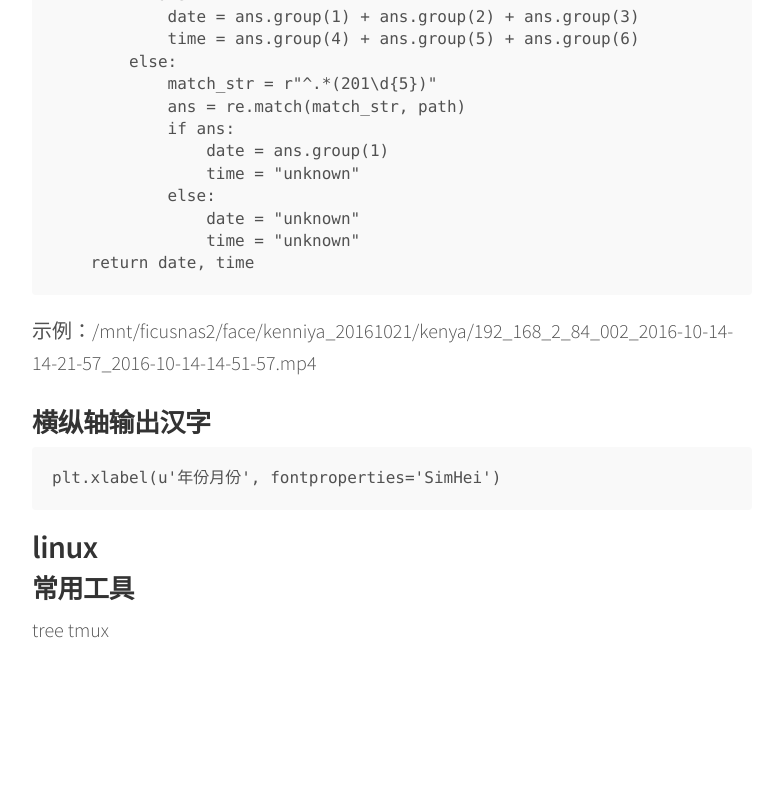
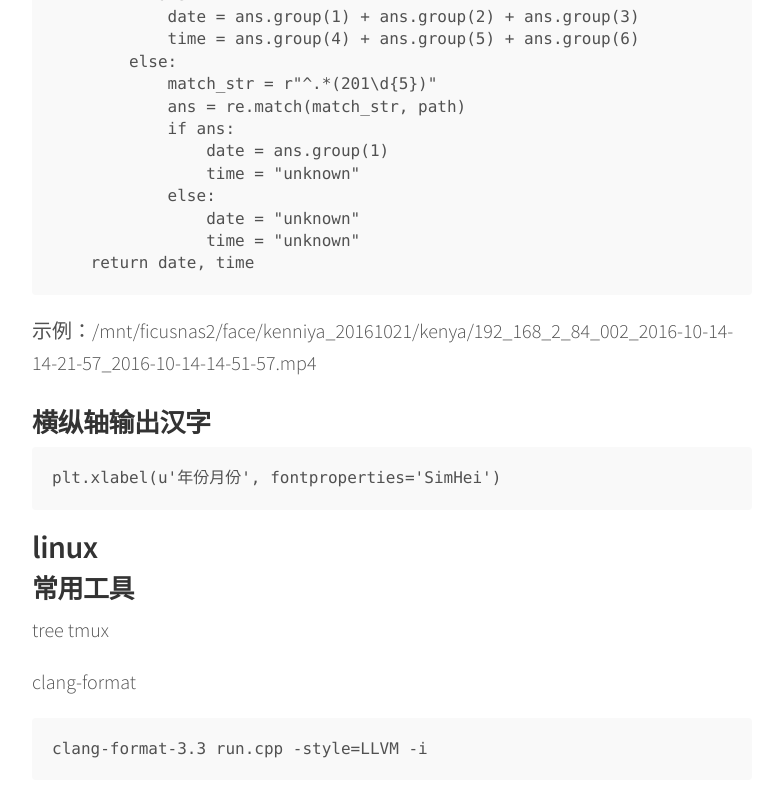
Before and after one commit to iiunlris/iiunlris.github.io, a Jekyll site: the page built from _posts/2018-01-16-.md, in a window 1280 px wide and 900 px high, scrolled down 9142 px. Shown: the top 797 px of the window, without its empty margins (248-1012 px from the left). Built offline with Jekyll 4.4.1, drawn with Linux system fonts in a browser that asks for light colours; before the commit the page ends 9908 px from its top, so only the background shows below that.

Commit message:
Update 2018-01-16-.md

````diff
--- a/_posts/2018-01-16-.md
+++ b/_posts/2018-01-16-.md
@@ -368,3 +368,8 @@ plt.xlabel(u'年份月份', fontproperties='SimHei')
 ### 常用工具
 tree
 tmux
+
+clang-format
+```
+clang-format-3.3 run.cpp -style=LLVM -i
+```
````
